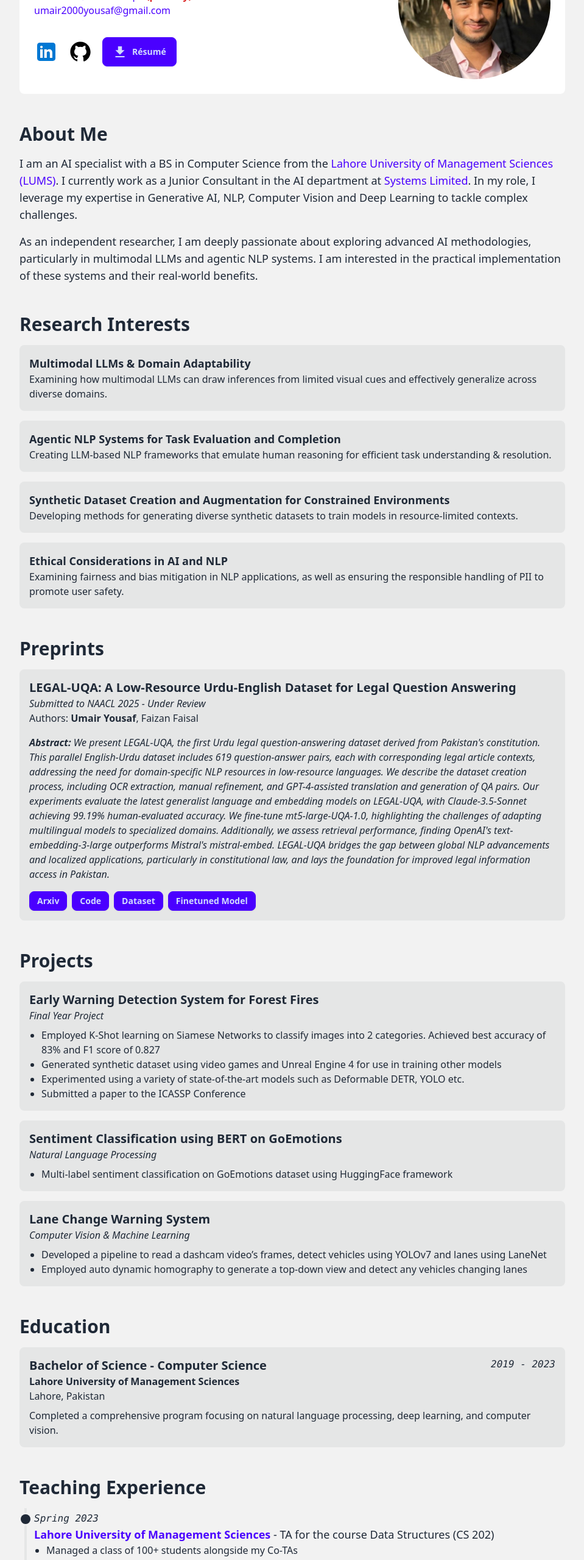
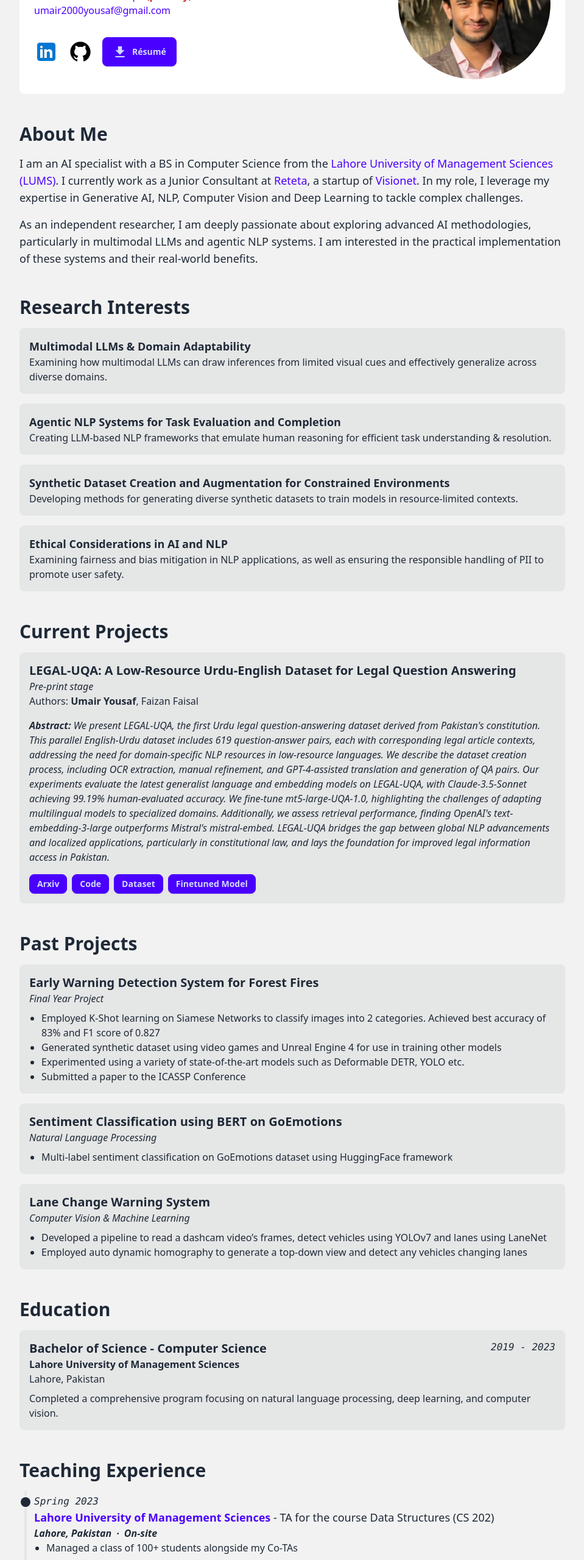
Before and after one commit to umair140404/profile, a React (Create React App) app: page / in a window 1280 px wide. Shown: the part 234-2793 px from the top of the page at 61% size, without its empty margins (160-1119 px from the left). Built offline with nearby package versions, Linux system fonts and the light colour scheme.

Commit message:
latest updates

```diff
--- a/src/components/WorkExperienceItem.js
+++ b/src/components/WorkExperienceItem.js
@@ -7,6 +7,8 @@ const WorkExperienceItem = ({
   description,
   isStart,
   company,
+  location,
+  locationType,
   href,
 }) => {
   const { isDarkTheme } = useTheme();
@@ -42,6 +44,13 @@ const WorkExperienceItem = ({
             - {title}
           </div>
         )}
+        {location && locationType && (
+          <div className="flex flex-wrap space-x-2 font-semibold text-md italic">
+            <div className="">{location}</div>
+            <span className="">·</span>
+            <div className="">{locationType}</div>
+          </div>
+        )}
         <ul
           className="md:max-w-[45vw]"
           style={{ listStyleType: "disc", paddingLeft: "20px" }}
--- a/src/components/WorkExperienceTimeline.js
+++ b/src/components/WorkExperienceTimeline.js
@@ -12,6 +12,8 @@ const WorkExperienceTimeline = ({ experience }) => {
           description={exp.description}
           company={exp.company}
           isStart={false}
+          locationType={exp.locationType}
+          location={exp.location}
           href={exp.href}
         />
       ))}
--- a/src/data/about.js
+++ b/src/data/about.js
@@ -10,14 +10,23 @@ const about = (
       >
         Lahore University of Management Sciences (LUMS)
       </a>
-      . I currently work as a Junior Consultant in the AI department at{" "}
+      . I currently work as a Junior Consultant at{" "}
       <a
         className="link link-primary link-hover"
-        href={"https://systemsltd.com"}
+        href={"https://reteta.com"}
         target="_blank"
         rel="noopener noreferrer"
       >
-        Systems Limited
+        Reteta
+      </a>
+      , a startup of{" "}
+      <a
+        className="link link-primary link-hover"
+        href={"https://www.visionet.com"}
+        target="_blank"
+        rel="noopener noreferrer"
+      >
+        Visionet
       </a>
       . In my role, I leverage my expertise in Generative AI, NLP, Computer
       Vision and Deep Learning to tackle complex challenges.
--- a/src/data/experience.js
+++ b/src/data/experience.js
@@ -1,10 +1,26 @@
 const experience = [
   { year: "Present" },
   {
+    year: "Nov. 2024",
+    title: "Junior Consultant - AI",
+    company: "Reteta",
+    href: "https://reteta.com",
+    location: "Cranbury, New Jersey, USA",
+    locationType: "Remote",
+    description: [
+      "Developed a robust PII & PHI anonymization pipeline via Named Entity Recognition models",
+      "Finetuned several models of various sizes for SOAP note generation from patient-doctor conversions.",
+      "Led an extensive data preprocessing task for model training.",
+      "Explored ASR and Diarization techniques.",
+    ],
+  },
+  {
     year: "Jul. 2024",
-    title: "Junior Consultant - AI Department",
+    title: "Junior Consultant - AI",
     company: "Systems Limited",
     href: "https://systemsltd.com",
+    location: "Lahore, Pakistan",
+    locationType: "On-site",
     description: [
       "Developed a comprehensive PDF parsing pipeline capable of handling regular text, headings, subheadings, paragraphs, tables, images, and formulas, utilizing publicly available SOA models.",
       "Integrated the pipeline with existing RAG architectures, resulting in significant enhancements in information retrieval and document querying.",
@@ -14,10 +30,12 @@ const experience = [
     ],
   },
   {
-    year: "Jul. 2023 - Jul. 2024",
-    title: "Associate Consultant - AI Department",
+    year: "Jul. 2023",
+    title: "Associate Consultant - AI",
     company: "Systems Limited",
     href: "https://systemsltd.com",
+    location: "Lahore, Pakistan",
+    locationType: "On-site",
     description: [
       "Developed a suite of Generative AI solutions for the insurance industry.",
       "Created multimodal LLM-based pipelines for VQA and image-based information extraction, outperforming in-house OCR methods.",
@@ -29,8 +47,10 @@ const experience = [
   {
     year: "Jun. 2022 – Aug. 2022",
     title: "ML & SE Intern",
-    company: "Aletheia-AI",
-    href: "https://pk.linkedin.com/company/aletheia-ai",
+    company: "Aletheia-AI (rebranded to BRICKandMORTAR.ai)",
+    href: "https://landing.brickandmortar.ai",
+    location: "Lahore, Pakistan",
+    locationType: "On-site",
     description: [
       "Developed pipelines for multi-class vehicle detection and number plate detection using YOLOv5.",
       "Implemented systems for person detection and facial recognition with YOLOv5.",
@@ -45,6 +65,8 @@ const experience = [
     title: "SE Intern",
     company: "Wateen Telecom",
     href: "https://wateen.com/",
+    location: "Islamabad, Pakistan",
+    locationType: "On-site",
     description: [
       "Conversion of High-Level Design (HLD) into software using Python programming.",
       "Simulation of Link Budget Analysis in Python.",
--- a/src/data/publications.js
+++ b/src/data/publications.js
@@ -1,7 +1,7 @@
 const publications = [
   {
     name: "LEGAL-UQA: A Low-Resource Urdu-English Dataset for Legal Question Answering",
-    status: "Submitted to NAACL 2025 - Under Review",
+    status: "Pre-print stage",
     authors: "Faizan Faisal",
     abstract: `We present LEGAL-UQA, the first Urdu legal question-answering dataset derived from Pakistan's constitution. This parallel English-Urdu dataset includes 619 question-answer pairs, each with corresponding legal article contexts, addressing the need for domain-specific NLP resources in low-resource languages. We describe the dataset creation process, including OCR extraction, manual refinement, and GPT-4-assisted translation and generation of QA pairs. Our experiments evaluate the latest generalist language and embedding models on LEGAL-UQA, with Claude-3.5-Sonnet achieving 99.19% human-evaluated accuracy. We fine-tune mt5-large-UQA-1.0, highlighting the challenges of adapting multilingual models to specialized domains. Additionally, we assess retrieval performance, finding OpenAI's text-embedding-3-large outperforms Mistral's mistral-embed. LEGAL-UQA bridges the gap between global NLP advancements and localized applications, particularly in constitutional law, and lays the foundation for improved legal information access in Pakistan.`,
     links: [
--- a/src/data/teachingExperience.js
+++ b/src/data/teachingExperience.js
@@ -4,6 +4,8 @@ const teachingExperience = [
     title: "TA for the course Data Structures (CS 202)",
     company: "Lahore University of Management Sciences",
     href: "https://lums.edu.pk",
+    location: "Lahore, Pakistan",
+    locationType: "On-site",
     description: [
       "Managed a class of 100+ students alongside my Co-TAs",
       "Created and checked assignments & quizzes",
--- a/src/pages/Home.js
+++ b/src/pages/Home.js
@@ -26,10 +26,10 @@ const Home = () => {
       <HeadingAndContent title={"Research Interests"} id={"interests"}>
         <CardContainer cardData={interests} />
       </HeadingAndContent>
-      <HeadingAndContent title={"Preprints"} id={"preprints"}>
+      <HeadingAndContent title={"Current Projects"} id={"preprints"}>
         <PublicationList publications={publications} />
       </HeadingAndContent>
-      <HeadingAndContent title={"Projects"} id={"projects"}>
+      <HeadingAndContent title={"Past Projects"} id={"projects"}>
         <ProjectList projects={projects} />
       </HeadingAndContent>
       <HeadingAndContent title={"Education"} id={"education"}>
```
Also changed, not shown: 1 other file (tests, documents, lock files or other folders).
